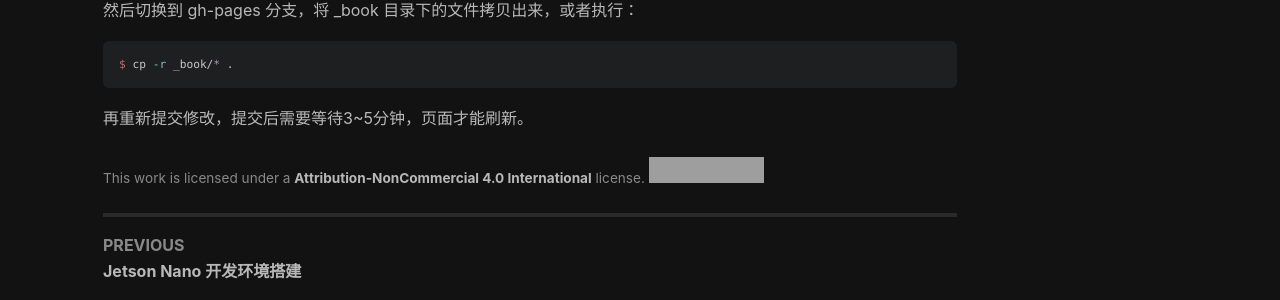
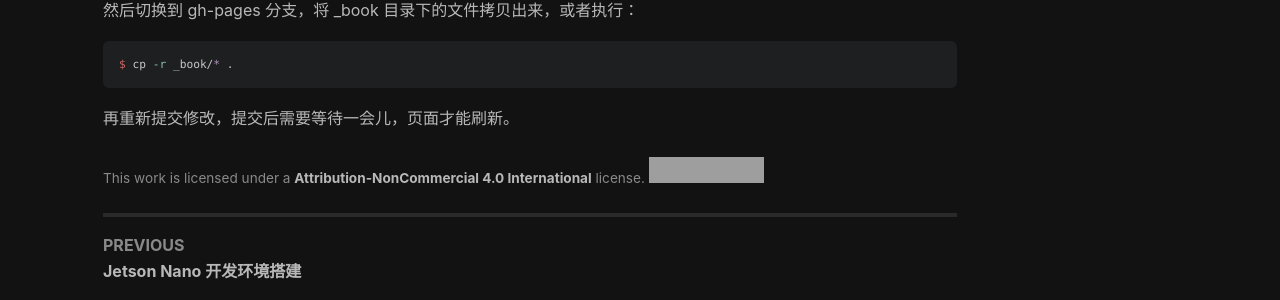
Before and after one commit to Zhb-Wave/Zhb-Wave.github.io, a Jekyll site: the page built from _posts/2021-01-11-gitbook-tutorial.md, in a window 1280 px wide and 900 px high, scrolled down 2486 px. Shown: the part 479-779 px from the top of the window. Built offline with Jekyll 4.4.1, drawn with Linux system fonts in a browser that asks for light colours; nearby versions of some CDN libraries; grey boxes are pictures that could not be loaded.

Commit message:
update gitbook-tutorial

````diff
--- a/_posts/2021-01-11-gitbook-tutorial.md
+++ b/_posts/2021-01-11-gitbook-tutorial.md
@@ -138,4 +138,4 @@ $ gitbook build
 $ cp -r _book/* .
 ```
 
-再重新提交修改，提交后需要等待3~5分钟，页面才能刷新。
+再重新提交修改，提交后需要等待一会儿，页面才能刷新。
````
